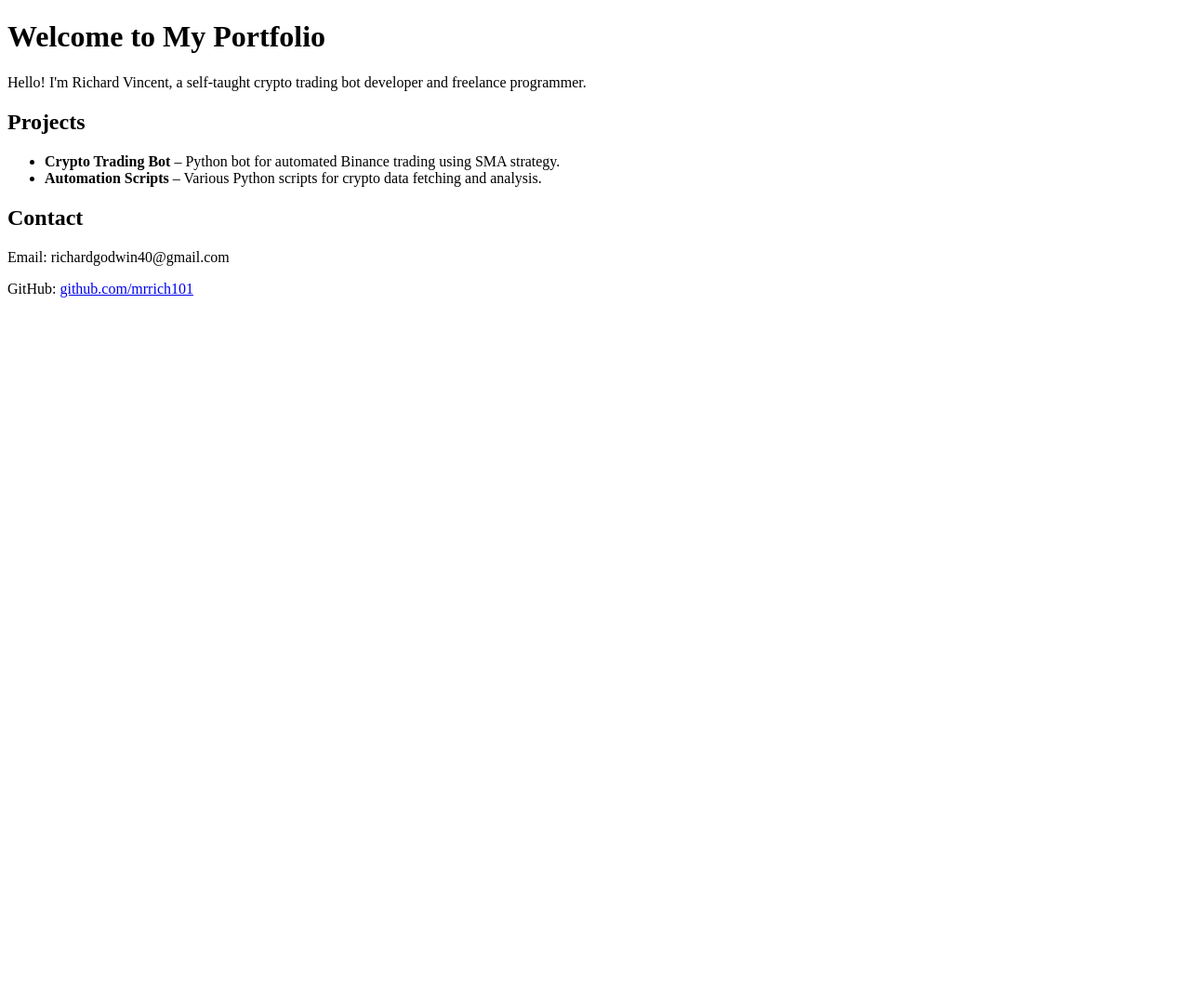
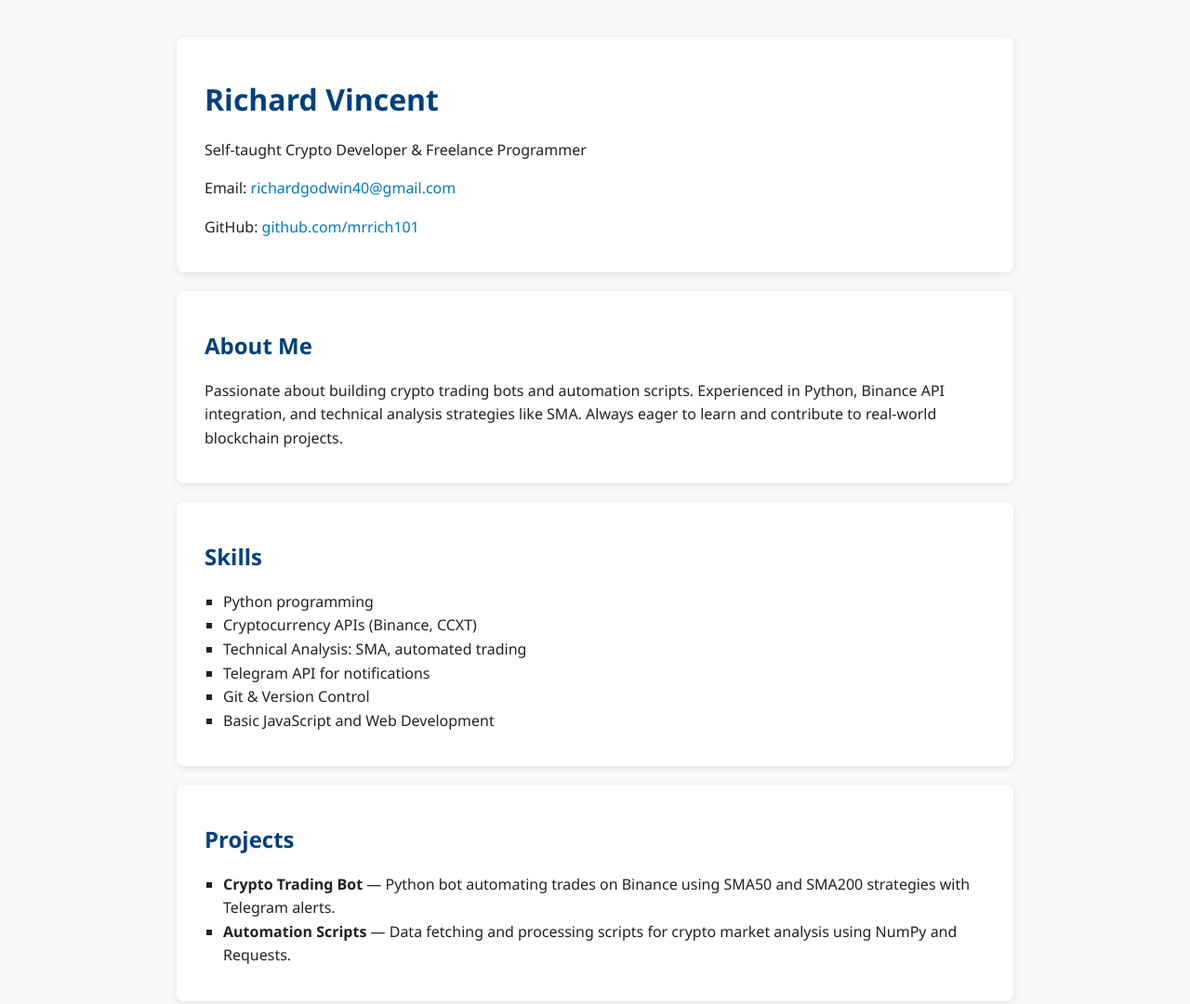
Before and after one commit to Mrrich101/mrrich101.github.io, a plain HTML site: page index.html in a window 1280 px wide. Shown: the top 1080 px of the page at 93% size. Before the commit the page ends 800 px from the top, so only its background shows below. Drawn offline with Linux system fonts and the light colour scheme.

Commit message:
index.html

```diff
--- a/index.html
+++ b/index.html
@@ -1,20 +1,99 @@
 <!DOCTYPE html>
 <html lang="en">
 <head>
-    <meta charset="UTF-8" />
-    <meta name="viewport" content="width=device-width, initial-scale=1" />
-    <title>Richard Vincent - Crypto Developer</title>
+  <meta charset="UTF-8" />
+  <meta name="viewport" content="width=device-width, initial-scale=1" />
+  <title>Richard Vincent - Crypto Developer</title>
+  <style>
+    body {
+      font-family: 'Segoe UI', Tahoma, Geneva, Verdana, sans-serif;
+      max-width: 900px;
+      margin: 40px auto;
+      padding: 0 20px;
+      color: #222;
+      background: #f9f9f9;
+      line-height: 1.6;
+    }
+    h1, h2 {
+      color: #004080;
+      margin-bottom: 10px;
+    }
+    ul {
+      list-style-type: square;
+      padding-left: 20px;
+    }
+    a {
+      color: #0077cc;
+      text-decoration: none;
+    }
+    a:hover {
+      text-decoration: underline;
+    }
+    header, section {
+      background: white;
+      padding: 20px 30px;
+      margin-bottom: 20px;
+      border-radius: 8px;
+      box-shadow: 0 2px 8px rgba(0,0,0,0.1);
+    }
+    footer {
+      text-align: center;
+      font-size: 0.9em;
+      color: #666;
+      margin-top: 40px;
+    }
+  </style>
 </head>
 <body>
-    <h1>Welcome to My Portfolio</h1>
-    <p>Hello! I'm Richard Vincent, a self-taught crypto trading bot developer and freelance programmer.</p>
+  <header>
+    <h1>Richard Vincent</h1>
+    <p>Self-taught Crypto Developer & Freelance Programmer</p>
+    <p>Email: <a href="mailto:richardgodwin40@gmail.com">richardgodwin40@gmail.com</a></p>
+    <p>GitHub: <a href="https://github.com/mrrich101" target="_blank">github.com/mrrich101</a></p>
+  </header>
+
+  <section id="about">
+    <h2>About Me</h2>
+    <p>
+      Passionate about building crypto trading bots and automation scripts.
+      Experienced in Python, Binance API integration, and technical analysis strategies like SMA.
+      Always eager to learn and contribute to real-world blockchain projects.
+    </p>
+  </section>
+
+  <section id="skills">
+    <h2>Skills</h2>
+    <ul>
+      <li>Python programming</li>
+      <li>Cryptocurrency APIs (Binance, CCXT)</li>
+      <li>Technical Analysis: SMA, automated trading</li>
+      <li>Telegram API for notifications</li>
+      <li>Git & Version Control</li>
+      <li>Basic JavaScript and Web Development</li>
+    </ul>
+  </section>
+
+  <section id="projects">
     <h2>Projects</h2>
     <ul>
-        <li><strong>Crypto Trading Bot</strong> – Python bot for automated Binance trading using SMA strategy.</li>
-        <li><strong>Automation Scripts</strong> – Various Python scripts for crypto data fetching and analysis.</li>
+      <li><strong>Crypto Trading Bot</strong> — Python bot automating trades on Binance using SMA50 and SMA200 strategies with Telegram alerts.</li>
+      <li><strong>Automation Scripts</strong> — Data fetching and processing scripts for crypto market analysis using NumPy and Requests.</li>
     </ul>
+  </section>
+
+  <section id="resume">
+    <h2>Resume</h2>
+    <p>Download my resume here: <a href="my_resume_link.pdf" target="_blank">Richard Vincent Resume (PDF)</a></p>
+  </section>
+
+  <section id="contact">
     <h2>Contact</h2>
-    <p>Email: richardgodwin40@gmail.com</p>
-    <p>GitHub: <a href="https://github.com/mrrich101" target="_blank">github.com/mrrich101</a></p>
+    <p>Feel free to reach out for freelance projects or collaborations!</p>
+    <p>Email: <a href="mailto:your.email@richardgodwin40@gmail.com">richardgodwin40@gmail.com</a></p>
+  </section>
+
+  <footer>
+    &copy; 2025 Richard Vincent
+  </footer>
 </body>
 </html>
```
